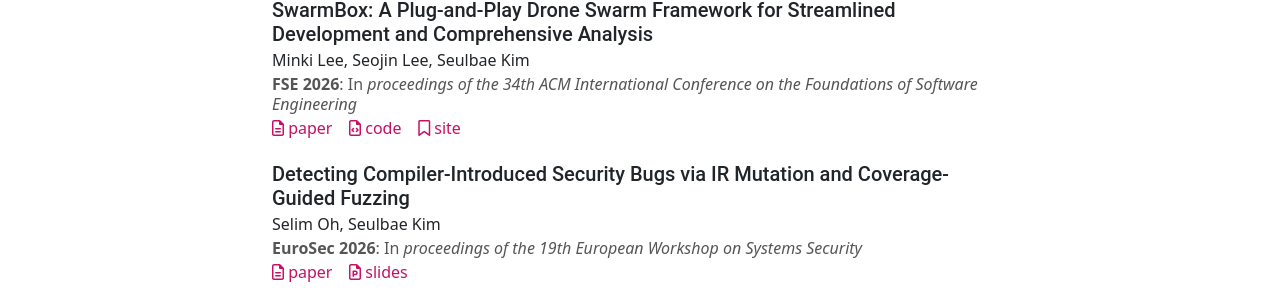
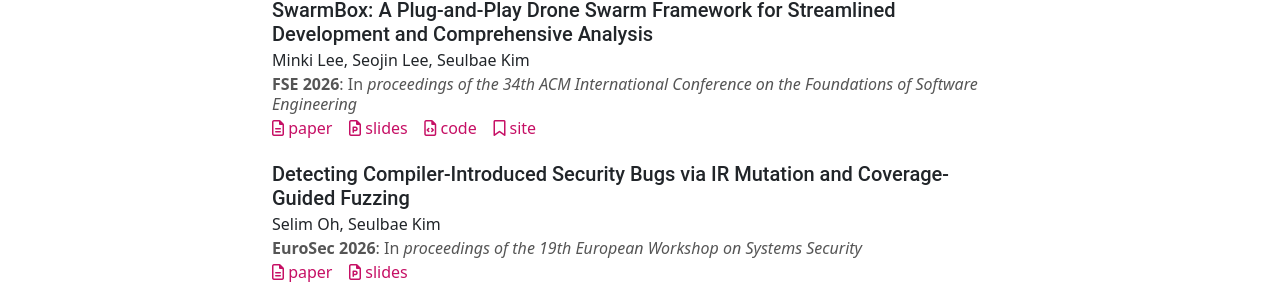
Before and after one commit to postech-compsec/postech-compsec.github.io, a Jekyll site: the page built from pages/publications.md, in a window 1280 px wide and 900 px high. Shown: the part 417-725 px from the top of the window. Built offline with Jekyll 4.4.1, drawn with Linux system fonts in a browser that asks for light colours; nearby versions of some CDN libraries.

Commit message:
add swarmbox slides

```diff
--- a/_data/publications.yml
+++ b/_data/publications.yml
@@ -26,6 +26,7 @@
   file: "lee:swarmbox"
   code: "https://github.com/postech-compsec/swarmbox"
   site: "/swarmbox"
+  slides: "lee:swarmbox-slides"
 
 - title: "Detecting Compiler-Introduced Security Bugs via IR Mutation and Coverage-Guided Fuzzing"
   author: Selim Oh and Seulbae Kim
```
Also changed, not shown: 1 other file.
